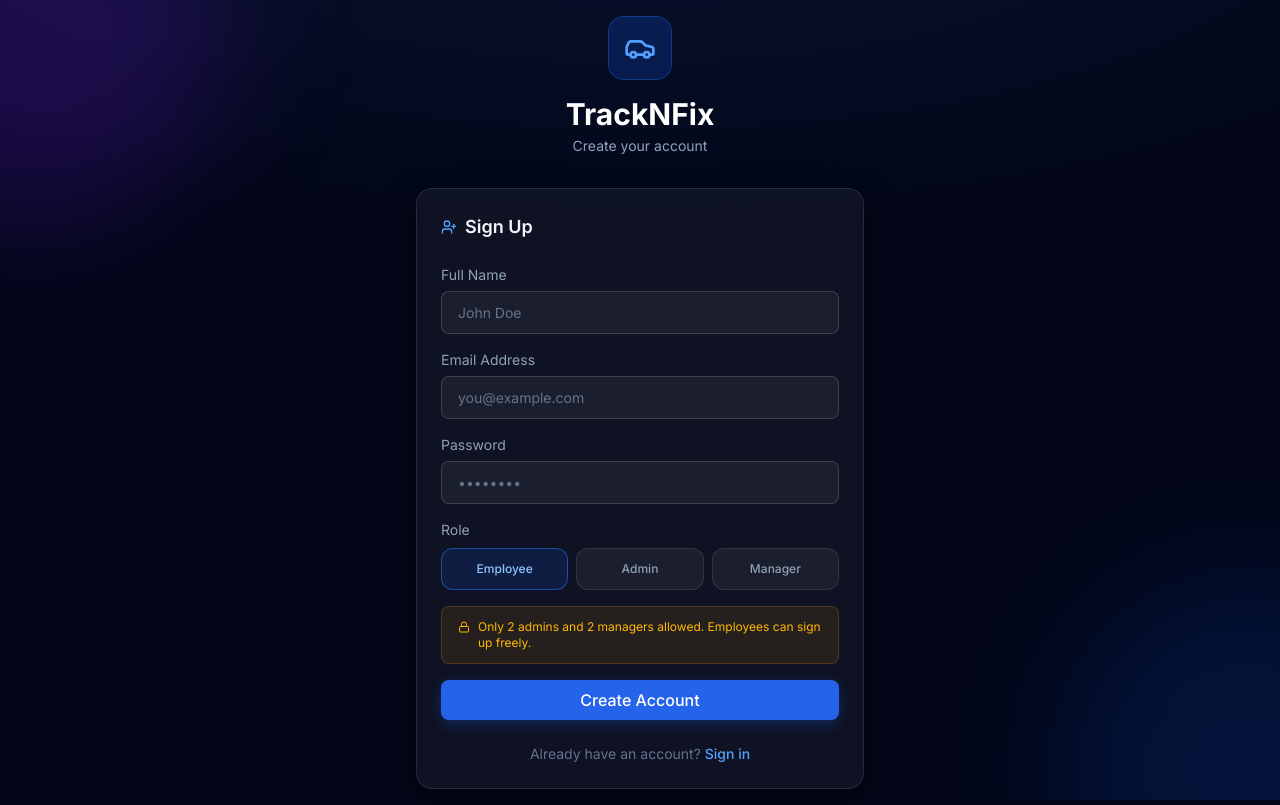
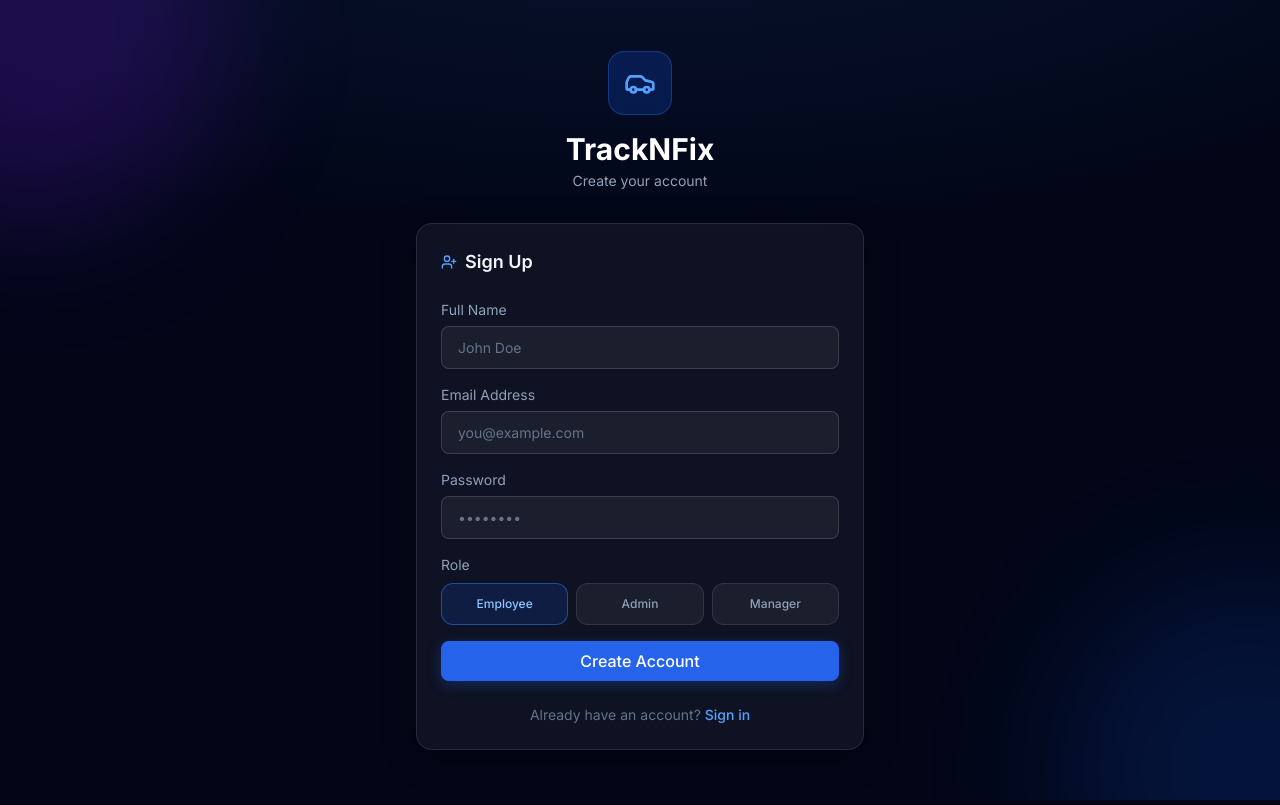
Before and after one commit to heyiamheshan/Track-N-Fix-3.0, a Next.js app in the folder frontend/: page /signup in a window 1280 px wide. Built offline with nearby package versions, Linux system fonts and the light colour scheme; no server answers.

Commit message:
check validation of sign up

```diff
--- a/frontend/app/signup/page.tsx
+++ b/frontend/app/signup/page.tsx
@@ -6,7 +6,7 @@ import { z } from "zod";
 import Link from "next/link";
 import { useAuth } from "@/context/AuthContext";
 import { authAPI } from "@/lib/api";
-import { Car, UserPlus, Lock } from "lucide-react";
+import { Car, UserPlus } from "lucide-react";
 
 const schema = z.object({
     name: z.string().min(2, "Name must be at least 2 characters"),
@@ -107,7 +107,6 @@ export default function SignupPage() {
                                         <label key={role} className={`relative flex flex-col items-center gap-1.5 p-3 rounded-xl border cursor-pointer transition-all duration-200 text-center ${unavailable ? "opacity-40 cursor-not-allowed border-white/5 bg-white/3" : selectedRole === role ? "border-blue-500/50 bg-blue-600/15 text-blue-300" : "border-white/10 bg-white/5 hover:bg-white/8 text-slate-400"}`}>
                                             <input type="radio" value={role} {...register("role")} className="sr-only" disabled={unavailable || loading} />
                                             <span className="text-xs font-medium">{role === "EMPLOYEE" ? "Employee" : role === "ADMIN" ? "Admin" : "Manager"}</span>
-                                            {unavailable && <span className="text-[10px] text-red-400">Full (max 2)</span>}
                                         </label>
                                     );
                                 })}
@@ -118,10 +117,6 @@ export default function SignupPage() {
                             <div className="bg-red-500/10 border border-red-500/30 rounded-lg px-4 py-3 text-red-400 text-sm">{error}</div>
                         )}
 
-                        <div className="bg-amber-500/10 border border-amber-500/20 rounded-lg px-4 py-3 text-amber-400 text-xs flex items-start gap-2">
-                            <Lock className="w-3 h-3 mt-0.5 flex-shrink-0" />
-                            <span>Only 2 admins and 2 managers allowed. Employees can sign up freely.</span>
-                        </div>
 
                         <button type="submit" className="btn-primary w-full" disabled={loading || roleUnavailable(selectedRole)}>
                             {loading ? "Creating account…" : "Create Account"}
```
Also changed, not shown: 5 other files (tests, documents, lock files or other folders).
